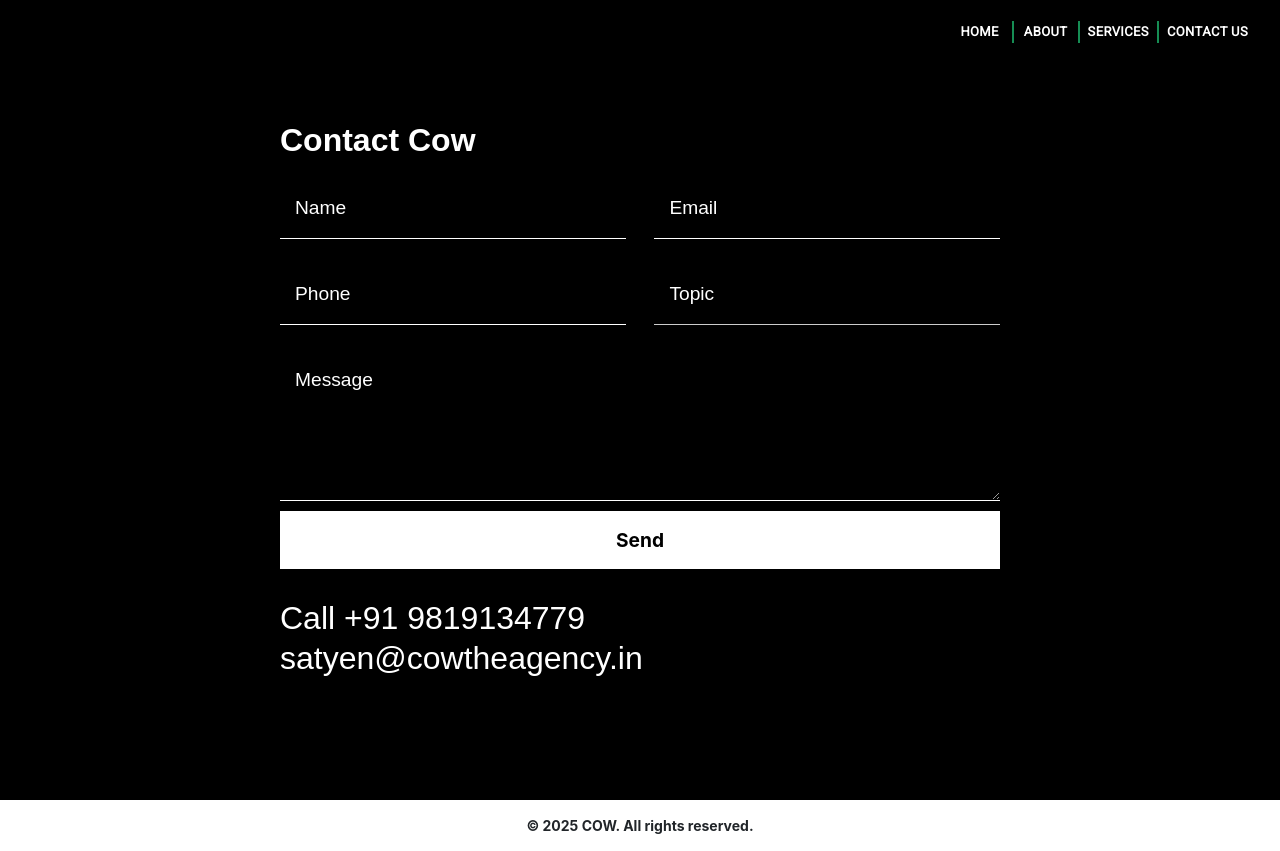
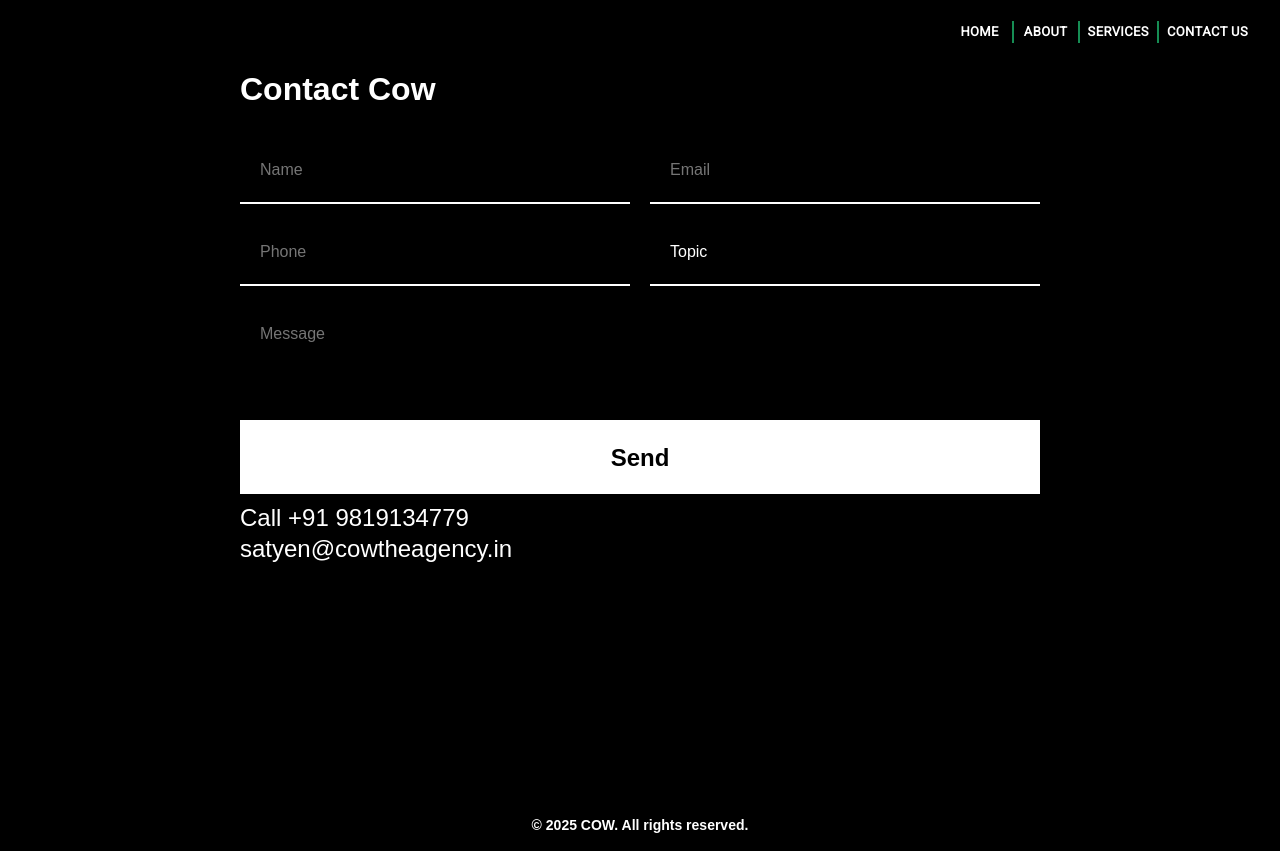
Before and after one commit to SimranjeetSngh/cow, a React (Create React App) app in the folder my-app/: page /contact in a window 1280 px wide. Built offline with nearby package versions, Linux system fonts and the light colour scheme.

Commit message:
new css change for contact us

```diff
--- a/my-app/src/Components/ContactUs/styles.css
+++ b/my-app/src/Components/ContactUs/styles.css
@@ -1,91 +1,126 @@
-.contact-container {
-  width: 100%;
-  height: 100vh;
+/* General Styles */
+html, body {
+  margin: 0;
+  padding: 0;
+  width: 100vw;
+  overflow-x: hidden; /* Prevents horizontal scrolling */
   background-color: black;
   color: white;
+  font-family: "Helvetica Neue LT Com", sans-serif;
+}
+
+/* Contact Container */
+.contact-container {
+  width: 100vw;
+  min-height: 100vh;
   display: flex;
   flex-direction: column;
-  justify-content: center;
   align-items: center;
-  padding: 40px;
+  justify-content: flex-start;
+  padding: 70px 20px 60px; /* Leaves space for header */
+  box-sizing: border-box;
 }
-input::placeholder, textarea::placeholder {
-  color: white;
-}
+
+/* Heading */
 h1 {
   font-size: 2rem;
   font-weight: bold;
-  font-family: "Helvetica Neue LT Com", sans-serif;
   text-align: left;
-  width: 60%;
-  margin-bottom: 20px;
+  width: 100%;
+  max-width: 800px; /* Aligns with form */
+  margin-bottom: 30px;
   animation: slideIn 0.6s ease-out forwards;
 }
 
+/* Contact Form */
 .contact-form {
-  width: 60%;
+  width: 100%;
+  max-width: 800px;
   display: flex;
   flex-direction: column;
-  gap: 10px;
   animation: slideIn 0.8s ease-out forwards;
+  margin: 0 auto; /* Centering the form */
 }
 
+/* Input Groups */
 .form-group {
   display: flex;
   justify-content: space-between;
-  animation: slideIn 1s ease-out forwards;
+  gap: 20px;
 }
 
-input, textarea {
-  width: 48%;
-  padding: 15px;
+input, textarea, select {
+  width: 100%;
+  padding: 20px;
   background: none;
   border: none;
-  border-bottom: 1px solid white;
+  border-bottom: 2px solid white;
   color: white;
-  font-size: 1.2rem;
-  font-family: "Helvetica Neue LT Com", sans-serif;
+  font-size: 16px;
+  outline: none;
 }
 
+/* Dropdown Select */
 select {
-  width: 48%;
-  padding: 15px;
+  appearance: none;
   background-color: black;
-  border-bottom: 1px solid #ccc;
-  border-right: 0;
-  border-left: 0;
-  border-top: 0;
-  color: white;
-  font-size: 1.2rem;
-  font-family: "Helvetica Neue LT Com", sans-serif;
-  appearance: none;
-  background-size: 12px;
+  border-bottom: 2px solid white;
 }
 
+/* Message Box */
 textarea {
-  width: 100%;
-  height: 150px;
-  font-family: "Helvetica Neue LT Com", sans-serif;
+  height: 120px;
+  resize: none;
 }
 
+/* Button */
 button {
   width: 100%;
-  padding: 15px;
+  padding: 18px;
   background-color: white;
   color: black;
-  font-size: 1.2rem;
+  font-size: 1.5rem;
   font-weight: bold;
   border: none;
   cursor: pointer;
 }
 
+/* Contact Info */
 .contact-info {
-  width: 60%;
-  margin-top: 30px;
+  width: 100%;
+  max-width: 800px; /* Aligns with form */
+  margin-top: 10px; /* More spacing from the form */
   text-align: left;
 }
 
+/* Contact Info Text */
+h2 {
+  font-size: 1.5rem;
+  font-weight: normal;
+  animation: slideIn 0.6s ease-out forwards;
+}
+
+/* Animations */
+@keyframes slideIn {
+  from {
+    opacity: 0;
+    transform: translateX(-50px);
+  }
+  to {
+    opacity: 1;
+    transform: translateX(0);
+  }
+}
+
+/* 🔹 Responsive Design */
+
+/* Tablets & Smaller Screens */
 @media (max-width: 768px) {
+  .contact-container {
+    padding-top: 140px; /* More space for header */
+    align-items: center;
+  }
+
   .contact-form {
     width: 80%;
   }
@@ -94,22 +129,12 @@ button {
     flex-direction: column;
   }
 
-  select, input {
-    width: 100%;
-    font-size: 1rem;
-
-  }
-  input, textarea {
-    font-size: 1rem;
-
-  }
-  h1 {
-    width: 100%;
-    text-align: center;
+  input, textarea, select {
+    font-size: 18px;
   }
 
-  .contact-container {
-    align-items: center;
+  h1 {
+    text-align: center;
   }
 
   .contact-info {
@@ -117,50 +142,27 @@ button {
     text-align: center;
   }
 }
-@media only screen and  (max-width: 375px) {
-  .contact-form {
-    width: 100%;
-  }
 
-  .form-group {
-    flex-direction: column;
-  }
-
-  select, input {
-    width: 100%;
+/* Small Screens (iPhone SE, etc.) */
+@media (max-width: 375px) {
+  .contact-container {
+    padding: 160px 20px 60px; /* Even more space for header */
   }
 
   h1 {
-    width: 100%;
+    font-size: 1.8rem;
     text-align: center;
-    font-size: 1.5rem;
   }
 
-  .contact-container {
-    align-items: center;
-    height: auto;
-    padding: 50px;
+  .contact-form {
+    width: 80%;
   }
 
   .contact-info {
-    width: 360px;
     text-align: center;
   }
-  h2{
+
+  h2 {
     font-size: 1.5rem;
   }
 }
-h2{
-  animation: slideIn 0.6s ease-out forwards;
-}
-@keyframes slideIn {
-  from {
-    opacity: 0;
-    transform: translateX(-100px);
-
-  }
-  to {
-    opacity: 1;
-    transform: translateX(0);
-  }
-}
```
Also changed, not shown: 6 other files (tests, documents, lock files or other folders).
